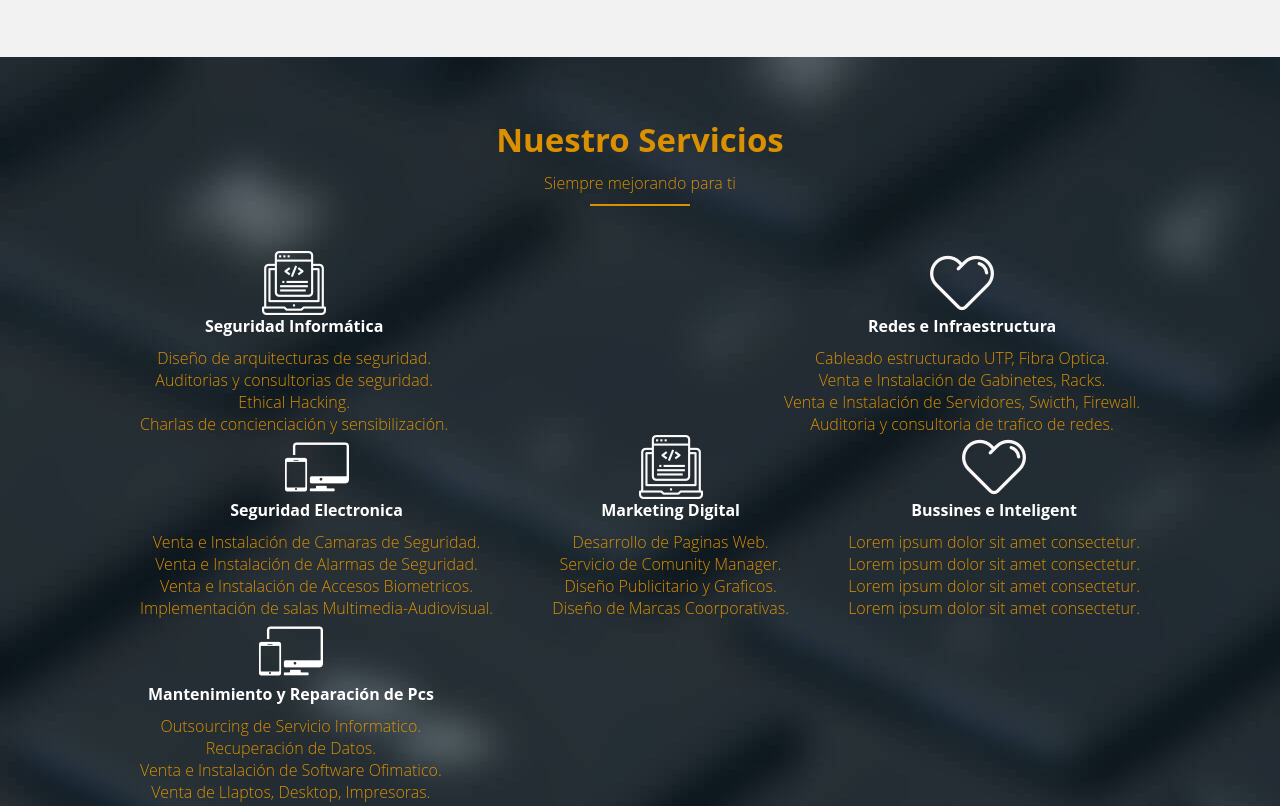
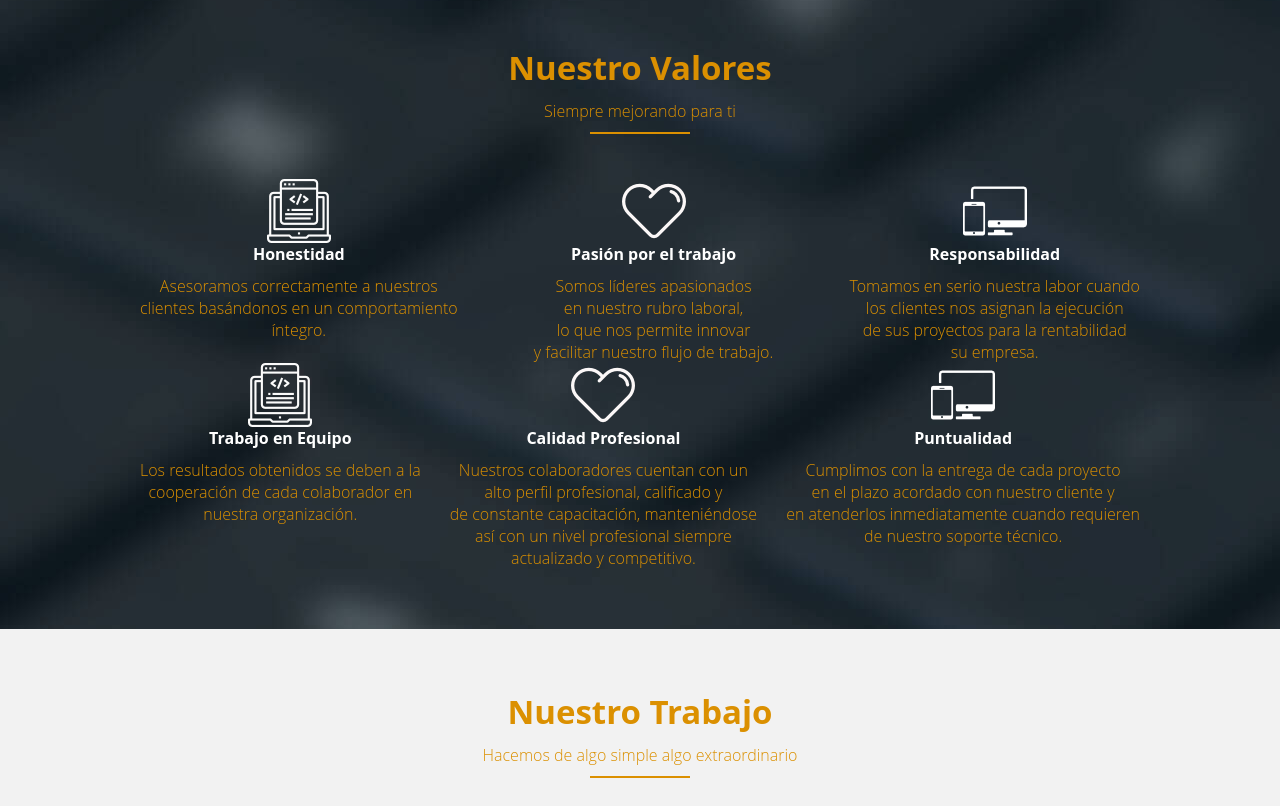
Before and after one commit to M4rv1c0s/OSATI, a plain HTML site: page index.html in a window 1280 px wide. Shown: the part 1803-2609 px from the top of the page. Drawn offline with Linux system fonts and the light colour scheme.

Commit message:
Add files via upload

```diff
--- a/index.html
+++ b/index.html
@@ -23,7 +23,7 @@
                     <a href="#" id="enlace-inicio" class="btn-header">Inicio</a>
                     <a href="#" id="enlace-nosotros" class="btn-header">Nosotros</a>
                     <a href="#" id="enlace-equipo" class="btn-header">Equipo</a>
-                    <a href="#" id="enlace-servicio" class="btn-header">Servicio</a>
+                    <a href="#" id="enlace-servicio" class="btn-header">Valores</a>
                     <a href="#" id="enlace-trabajo" class="btn-header">Trabajo</a>
                     <a href="#" id="enlace-contacto" class="btn-header">Contacto</a>
                 </div>
@@ -43,10 +43,9 @@
             <div class="contenedor">
                 <h2 class="sobre-nosotros">Sobre Nosotros</h2>
                 <h3 class="slogan">Empresa orientada a brindar servicios e implementaciones Tecnologicas.</h3>
-                <p class="parrafo">Lorem, ipsum dolor sit amet consectetur adipisicing elit. Aliquam beatae dolor nesciunt, unde dolorum magnam? Omnis corrupti blanditiis ducimus similique incidunt aperiam sit labore reiciendis, provident eaque facere velit facilis minima voluptas veniam, neque, debitis consequatur. Distinctio ad delectus, consequuntur nihil vero pariatur accusantium architecto cum at est maiores labore.</p>
-                <p class="parrafo">Lorem ipsum, dolor sit amet consectetur adipisicing elit. Accusamus at molestiae inventore illum dolor porro vero vitae blanditiis ab dolores, sint reprehenderit quaerat velit illo atque. Dolore fuga reiciendis voluptatibus veniam sunt? Possimus, consectetur natus aliquid amet voluptate quas tenetur omnis eligendi eum corporis similique voluptatibus ea. Odit, at consequatur?</p>
-                <p class="parrafo">Lorem ipsum, dolor sit amet consectetur adipisicing elit. Accusamus at molestiae inventore illum dolor porro vero vitae blanditiis ab dolores, sint reprehenderit quaerat velit illo atque. Dolore fuga reiciendis voluptatibus veniam sunt? Possimus, consectetur natus aliquid amet voluptate quas tenetur omnis eligendi eum corporis similique voluptatibus ea. Odit, at consequatur?</p>
-
+                <p class="parrafo">Somos una empresa integradora de tecnología que desarrolla consultorías e implementaciones en el sector privado y público utilizando las mejores prácticas de gestión tecnológica.</p>
+                <p class="parrafo">Los servicios que brindamos están orientados a las Soluciones TI de Comunicaciones, Seguridad, Implementaciones Data center, Servidores y Soporte en las implementaciones realizadas.</p>
+                <p class="parrafo">Los servicios que brindamos están orientados a las Soluciones TI de Comunicaciones, Seguridad, Implementaciones Data center, Servidores y Soporte en las implementaciones realizadas.</p>
                 <!--<a href="#" class="boton">Suscribete</a>-->
             </div>
         </section>
@@ -94,56 +93,55 @@
         </section>
         <section class="about" id="servicio">
             <div class="contenedor">
-                <h3>Nuestro Servicios</h3>
+                <h3>Nuestro Valores</h3>
                 <p class="after">Siempre mejorando para ti</p>
                 <div class="servicios">
                     <div class="caja-servicios">
                         <img src="img/analitica.png" alt="">
-                        <h4>Seguridad Informática</h4>
-                        <p>Diseño de arquitecturas de seguridad.</p>
-                        <p>Auditorias y consultorias de seguridad.</p>
-                        <p>Ethical Hacking.</p>
-                        <p>Charlas de concienciación y sensibilización.</p>
+                        <h4>Honestidad</h4>
+                            <p>Asesoramos correctamente a nuestros</p>
+                            <P>clientes basándonos en un comportamiento</P>
+                            <P>íntegro.</p>
                     </div>
                     <div class="caja-servicios">
                         <img src="img/recopilacion.png" alt="">
-                        <h4>Redes e Infraestructura</h4>
-                        <p>Cableado estructurado UTP, Fibra Optica.</p>
-                        <p>Venta e Instalación de Gabinetes, Racks.</p>
-                        <p>Venta e Instalación de Servidores, Swicth, Firewall.</p>
-                        <p>Auditoria y consultoria de trafico de redes.</p>
+                        <h4>Pasión por el trabajo</h4>
+                        <p>Somos líderes apasionados </p>
+                        <p>en nuestro rubro laboral,  </p>
+                        <p>lo que nos permite innovar</p>
+                        <p>y facilitar nuestro flujo de trabajo.</p>
                     </div>
                     <div class="caja-servicios">
                         <img src="img/reporte.png" alt="">
-                        <h4>Seguridad Electronica</h4>
-                        <p>Venta e Instalación de Camaras de Seguridad.</p>
-                        <p>Venta e Instalación de Alarmas de Seguridad.</p>
-                        <p>Venta e Instalación de Accesos Biometricos.</p>
-                        <p>Implementación de salas Multimedia-Audiovisual.</p>
+                        <h4>Responsabilidad</h4>
+                        <p>Tomamos en serio nuestra labor cuando</p>
+                        <p>los clientes nos asignan la ejecución</p>
+                        <p>de sus proyectos para la rentabilidad</p>
+                        <p>su empresa.</p>
                     </div>
                     <div class="caja-servicios">
                         <img src="img/analitica.png" alt="">
-                        <h4>Marketing Digital</h4>
-                        <p>Desarrollo de Paginas Web.</p>
-                        <p>Servicio de Comunity Manager.</p>
-                        <p>Diseño Publicitario y Graficos.</p>
-                        <p>Diseño de Marcas Coorporativas.</p>
+                        <h4>Trabajo en Equipo</h4>
+                        <p>Los resultados obtenidos se deben a la</p>
+                        <p> cooperación de cada colaborador en </p>
+                        <P>nuestra organización.</p>
                     </div>
                     <div class="caja-servicios">
                         <img src="img/recopilacion.png" alt="">
-                        <h4>Bussines e Inteligent</h4>
-                        <p>Lorem ipsum dolor sit amet consectetur.</p>
-                        <p>Lorem ipsum dolor sit amet consectetur.</p>
-                        <p>Lorem ipsum dolor sit amet consectetur.</p>
-                        <p>Lorem ipsum dolor sit amet consectetur.</p>
+                        <h4>Calidad Profesional</h4>
+                        <p>Nuestros colaboradores cuentan con un </p>
+                        <p>alto perfil profesional, calificado y </p>
+                        <p>de constante capacitación, manteniéndose </p>
+                        <p>así con un nivel profesional siempre</p>
+                        <P>actualizado y competitivo.</p>
                     </div>
                     <div class="caja-servicios">
                         <img src="img/reporte.png" alt="">
-                        <h4>Mantenimiento y Reparación de Pcs</h4>
-                        <p>Outsourcing de Servicio Informatico.</p>
-                        <p>Recuperación de Datos.</p>
-                        <p>Venta e Instalación de Software Ofimatico.</p>
-                        <p>Venta de Llaptos, Desktop, Impresoras.</p>
+                        <h4>Puntualidad</h4>
+                        <p>Cumplimos con la entrega de cada proyecto</p>
+                        <p>en el plazo acordado con nuestro cliente y </p>
+                        <p>en atenderlos inmediatamente cuando requieren </p>
+                        <p>de nuestro soporte técnico.</p>
                     </div>
                 </div>
             </div>
@@ -236,7 +234,7 @@
         </section>
     </main>
     <footer id="contacto">
-        <div class="footer contenedor">
+        <!--*<div class="footer contenedor">
             <div class="marca-logo">
                 <img src="img/reporte.png" alt="">
             </div>
@@ -247,7 +245,19 @@
 
             </div>
         </div>
-        <p>La pasion e innovacion nos distingue del resto</p>
+        <p>La pasion e innovacion nos distingue del resto</p>-->
+        <div class="contenedor-fo">
+            <h2 class="titulo-footer">Contactanos</h2>
+            <h3 class="subtitulo-footer">lo apreciamos mucho</h3>
+            <div class="footer">
+                <form action="">
+                    <input type="text" name="" id="" placeholder="Nombre">
+                    <input type="email" name="" id="" placeholder="Email">
+                    <textarea name="" id="" cols="30" rows="10" placeholder="Ingrese su mensaje..."></textarea>
+                    <input type="submit" value="Enviar">
+                </form>
+            </div>
+        </div>
     </footer>
     <script src="js/main.js"></script>
     <script src="js/jquery.js"></script>
```
